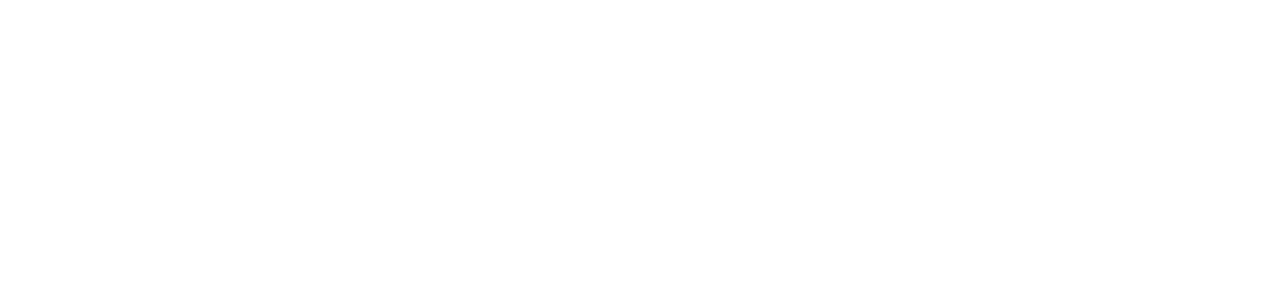
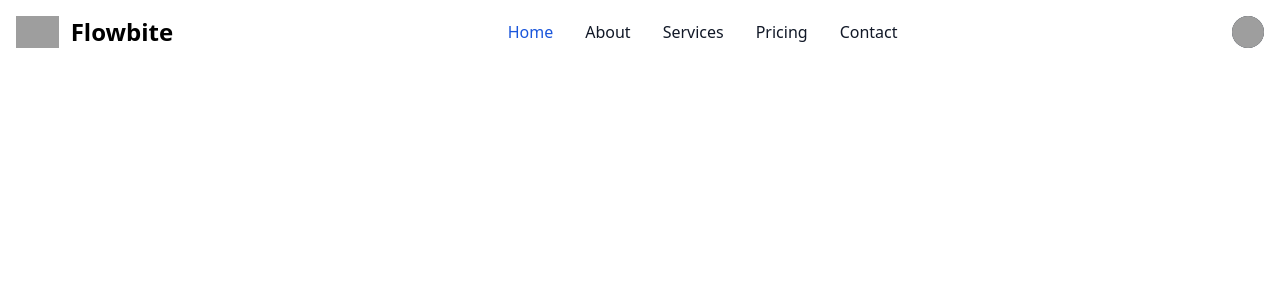
Before and after one commit to mdhasankha-1023/SkillBoost_client_side, a React (Vite) app: page / in a window 1280 px wide. Shown: the top 300 px of the page. Built offline with nearby package versions, Linux system fonts and the light colour scheme; grey boxes are pictures that could not be loaded.

Commit message:
[ADD:] Manin page route added and navbar component added

```diff
--- /dev/null
+++ b/src/Components/Navbar/Navbar.jsx
@@ -0,0 +1,71 @@
+import React from 'react';
+
+const Navbar = () => {
+    return (
+
+
+        <nav className="bg-white border-gray-200 dark:bg-gray-900">
+            <div className="max-w-screen-xl flex flex-wrap items-center justify-between mx-auto p-4">
+                <a href="https://flowbite.com/" className="flex items-center space-x-3 rtl:space-x-reverse">
+                    <img src="https://flowbite.com/docs/images/logo.svg" className="h-8" alt="Flowbite Logo" />
+                    <span className="self-center text-2xl font-semibold whitespace-nowrap dark:text-white">Flowbite</span>
+                </a>
+                <div className="flex items-center md:order-2 space-x-3 md:space-x-0 rtl:space-x-reverse">
+                    <button type="button" className="flex text-sm bg-gray-800 rounded-full md:me-0 focus:ring-4 focus:ring-gray-300 dark:focus:ring-gray-600" id="user-menu-button" aria-expanded="false" data-dropdown-toggle="user-dropdown" data-dropdown-placement="bottom">
+                        <span className="sr-only">Open user menu</span>
+                        <img className="w-8 h-8 rounded-full" src="/docs/images/people/profile-picture-3.jpg" alt="user photo" />
+                    </button>
+                    {/* <!-- Dropdown menu --> */}
+                    <div className="z-50 hidden my-4 text-base list-none bg-white divide-y divide-gray-100 rounded-lg shadow dark:bg-gray-700 dark:divide-gray-600" id="user-dropdown">
+                        <div className="px-4 py-3">
+                            <span className="block text-sm text-gray-900 dark:text-white">Bonnie Green</span>
+                            <span className="block text-sm  text-gray-500 truncate dark:text-gray-400">name@flowbite.com</span>
+                        </div>
+                        <ul className="py-2" aria-labelledby="user-menu-button">
+                            <li>
+                                <a href="#" className="block px-4 py-2 text-sm text-gray-700 hover:bg-gray-100 dark:hover:bg-gray-600 dark:text-gray-200 dark:hover:text-white">Dashboard</a>
+                            </li>
+                            <li>
+                                <a href="#" className="block px-4 py-2 text-sm text-gray-700 hover:bg-gray-100 dark:hover:bg-gray-600 dark:text-gray-200 dark:hover:text-white">Settings</a>
+                            </li>
+                            <li>
+                                <a href="#" className="block px-4 py-2 text-sm text-gray-700 hover:bg-gray-100 dark:hover:bg-gray-600 dark:text-gray-200 dark:hover:text-white">Earnings</a>
+                            </li>
+                            <li>
+                                <a href="#" className="block px-4 py-2 text-sm text-gray-700 hover:bg-gray-100 dark:hover:bg-gray-600 dark:text-gray-200 dark:hover:text-white">Sign out</a>
+                            </li>
+                        </ul>
+                    </div>
+                    <button data-collapse-toggle="navbar-user" type="button" className="inline-flex items-center p-2 w-10 h-10 justify-center text-sm text-gray-500 rounded-lg md:hidden hover:bg-gray-100 focus:outline-none focus:ring-2 focus:ring-gray-200 dark:text-gray-400 dark:hover:bg-gray-700 dark:focus:ring-gray-600" aria-controls="navbar-user" aria-expanded="false">
+                        <span className="sr-only">Open main menu</span>
+                        <svg className="w-5 h-5" aria-hidden="true" xmlns="http://www.w3.org/2000/svg" fill="none" viewBox="0 0 17 14">
+                            <path stroke="currentColor" stroke-linecap="round" stroke-linejoin="round" stroke-width="2" d="M1 1h15M1 7h15M1 13h15" />
+                        </svg>
+                    </button>
+                </div>
+                <div className="items-center justify-between hidden w-full md:flex md:w-auto md:order-1" id="navbar-user">
+                    <ul className="flex flex-col font-medium p-4 md:p-0 mt-4 border border-gray-100 rounded-lg bg-gray-50 md:space-x-8 rtl:space-x-reverse md:flex-row md:mt-0 md:border-0 md:bg-white dark:bg-gray-800 md:dark:bg-gray-900 dark:border-gray-700">
+                        <li>
+                            <a href="#" className="block py-2 px-3 text-white bg-blue-700 rounded md:bg-transparent md:text-blue-700 md:p-0 md:dark:text-blue-500" aria-current="page">Home</a>
+                        </li>
+                        <li>
+                            <a href="#" className="block py-2 px-3 text-gray-900 rounded hover:bg-gray-100 md:hover:bg-transparent md:hover:text-blue-700 md:p-0 dark:text-white md:dark:hover:text-blue-500 dark:hover:bg-gray-700 dark:hover:text-white md:dark:hover:bg-transparent dark:border-gray-700">About</a>
+                        </li>
+                        <li>
+                            <a href="#" className="block py-2 px-3 text-gray-900 rounded hover:bg-gray-100 md:hover:bg-transparent md:hover:text-blue-700 md:p-0 dark:text-white md:dark:hover:text-blue-500 dark:hover:bg-gray-700 dark:hover:text-white md:dark:hover:bg-transparent dark:border-gray-700">Services</a>
+                        </li>
+                        <li>
+                            <a href="#" className="block py-2 px-3 text-gray-900 rounded hover:bg-gray-100 md:hover:bg-transparent md:hover:text-blue-700 md:p-0 dark:text-white md:dark:hover:text-blue-500 dark:hover:bg-gray-700 dark:hover:text-white md:dark:hover:bg-transparent dark:border-gray-700">Pricing</a>
+                        </li>
+                        <li>
+                            <a href="#" className="block py-2 px-3 text-gray-900 rounded hover:bg-gray-100 md:hover:bg-transparent md:hover:text-blue-700 md:p-0 dark:text-white md:dark:hover:text-blue-500 dark:hover:bg-gray-700 dark:hover:text-white md:dark:hover:bg-transparent dark:border-gray-700">Contact</a>
+                        </li>
+                    </ul>
+                </div>
+            </div>
+        </nav>
+
+    );
+};
+
+export default Navbar;
--- a/src/Components/SocialMedia/SocialMedia.jsx
+++ b/src/Components/SocialMedia/SocialMedia.jsx
@@ -9,7 +9,7 @@
                 <FontAwesomeIcon className='text-2xl text-[#085CE8]' icon={faGoogle}></FontAwesomeIcon>
                 <p>GOOGLE</p>
             </div>
-            <div className='flex gap-8 cursor-pointer text-xl items-center justify-center border border-gary-500 rounded-full w-[50%] p-2 mx-auto'>
+            <div className='flex gap-8 cursor-pointer text-xl items-center justify-center border border-gary-500 hover:border-[#000000] rounded-full w-[50%] p-2 mx-auto'>
                 <FontAwesomeIcon className='text-2xl' icon={faGithub}></FontAwesomeIcon>
                 <p>GITHUB</p>
             </div>
--- a/src/Layout/Main.jsx
+++ b/src/Layout/Main.jsx
@@ -1,9 +1,10 @@
 import React from 'react';
+import Navbar from '../Components/Navbar/Navbar';
 
 const Main = () => {
     return (
         <div>
-
+            <Navbar></Navbar>
         </div>
     );
 };
--- a/src/Pages/Registration/SignIn/SignIn.jsx
+++ b/src/Pages/Registration/SignIn/SignIn.jsx
@@ -36,7 +36,7 @@
             ------------OR SIGN IN WITH-----------
         </div>
         <SocialMedia></SocialMedia>
-        <h4 className='text-xl text-center mb-8'>You have no account? please  <Link className='underline text-primary font-bold' to={'/signUp'}>Sign Up <FontAwesomeIcon icon={faArrowRight}></FontAwesomeIcon></Link></h4>
+        <h4 className='text-xl text-center mb-8'>Not a member yet? please  <Link className='underline text-primary font-bold' to={'/signUp'}>Sign Up <FontAwesomeIcon icon={faArrowRight}></FontAwesomeIcon></Link></h4>
     </div>
     );
 };
--- a/src/Pages/Registration/SignUp/SignUp.jsx
+++ b/src/Pages/Registration/SignUp/SignUp.jsx
@@ -35,12 +35,12 @@
                 {/* email */}
                 <input className="w-full outline-none border-b border-gray-300 text-gray-900 text-lg block p-2.5" {...register("email")} placeholder='Your Email' />
                 {/* password */}
-                <input className="w-full outline-none border-b border-gray-300 text-gray-900 text-lg block p-2.5" {...register("password")} placeholder='Enter strong Password' />
-                {/* confirm password */}
-                <input className="w-full outline-none border-b border-gray-300 text-gray-900 text-lg block p-2.5" {...register("confirmPassword")} placeholder='Confirm Password' />
+                <input className="w-full outline-none border-b border-gray-300 text-gray-900 text-lg block p-2.5" {...register("password")} placeholder='Password' />
+                {/* repeat password */}
+                <input className="w-full outline-none border-b border-gray-300 text-gray-900 text-lg block p-2.5" {...register("confirmPassword")} placeholder='Repeat Password' />
                 <div className='flex items-center gap-8 w-full'>
                     {/* gender selection */}
-                    <select className="w-full cursor-pointer rounded-full outline-none border-b border-gray-300 text-gray-900 text-lg block p-2.5"  {...register("gender")}>
+                    <select className="w-full cursor-pointer outline-none border-b border-gray-300 text-gray-900 text-lg block p-2.5"  {...register("gender")}>
                         <option>Gender select</option>
                         <option value="female">female</option>
                         <option value="male">male</option>
--- a/src/Routes/Route.jsx
+++ b/src/Routes/Route.jsx
@@ -4,8 +4,13 @@
 import Other from "../Layout/Other";
 import SignIn from "../Pages/Registration/SignIn/SignIn";
 import SignUp from "../Pages/Registration/SignUp/SignUp";
+import Main from "../Layout/Main";
 
 const router = createBrowserRouter([
+    {
+        path: '/',
+        element: <Main></Main>
+    },
     {
         path: '/',
         element: <Other></Other>,
```
